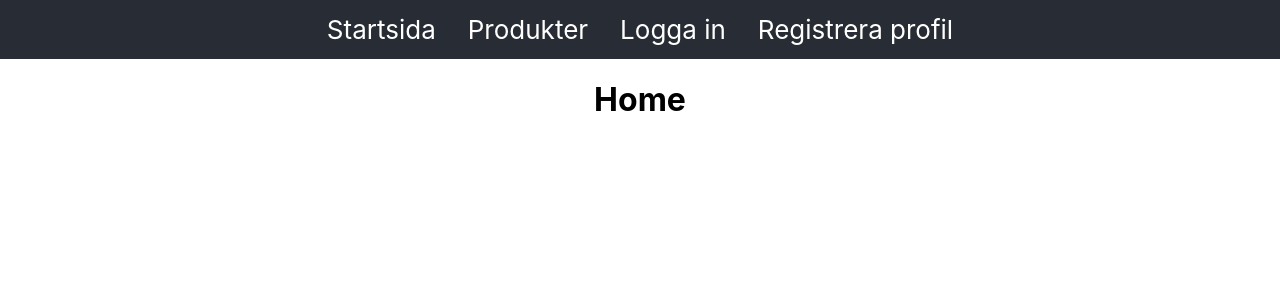
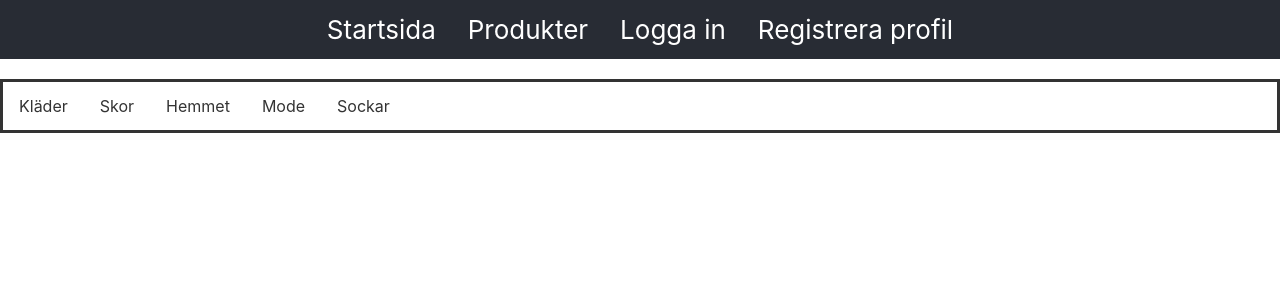
Before and after one commit to peterpanduro/d0018e-webb, a React (Create React App) app: page / in a window 1280 px wide. Shown: the top 300 px of the page. Built offline with nearby package versions, Linux system fonts and the light colour scheme.

Commit message:
added categories

```diff
--- a/src/App.css
+++ b/src/App.css
@@ -1,6 +1,7 @@
 .App {
   text-align: center;
 }
+
 
 .App-logo {
   height: 40vmin;
--- a/src/App.js
+++ b/src/App.js
@@ -5,6 +5,7 @@ import Home from './views/Home'
 import Products from './views/Products'
 import Login from './views/Login'
 import RegisterProfile from './views/RegisterProfile'
+
 
 function App() {
   return (
@@ -25,6 +26,7 @@ function App() {
               <li>
                 <Link to="/register">Registrera profil</Link>
               </li>
+
             </ul>
           </nav>
         </header>
--- a/src/views/Home.js
+++ b/src/views/Home.js
@@ -1,9 +1,15 @@
 import React from 'react';
+import Categories from './components/Categories';
+import Borders from './components/Borders';
+
 
 function Home() {
   return (
     <div className="Home">
-      <h1>Home</h1>
+      <br></br>
+
+      <Categories/>
+
 
     </div>
   );
--- /dev/null
+++ b/src/views/components/Borders.css
@@ -0,0 +1,8 @@
+.Borders #left, #right {
+    background: yellow;
+    position: fixed;
+    top: 0; bottom: 0;
+    width: 100px;
+}
+#left { left: 0; }
+#right { right: 0; }
--- /dev/null
+++ b/src/views/components/Borders.js
@@ -0,0 +1,14 @@
+import React from 'react';
+import './Borders.css';
+
+
+function Borders() {
+  return (
+    <div className = 'Borders'>
+        <div id="left"></div>
+        <div id="right"></div>
+    </div>
+  );
+}
+
+export default Borders;
--- /dev/null
+++ b/src/views/components/Categories.css
@@ -0,0 +1,17 @@
+.Categories ul {
+    background-color: white;
+    list-style-type: none;
+    margin: 0;
+    padding: 0;
+    overflow: hidden;
+    border-style: solid;
+    border-color: #333;
+  }
+ .Categories li {
+    float:left;
+    display: block;
+    color: #333;
+    text-align: center;
+     padding: 14px 16px;
+    text-decoration: none;
+  }
--- a/src/components/Categories.js
+++ b/src/views/components/Categories.js
@@ -1,4 +1,5 @@
 import React from 'react';
+import './Categories.css';
 
 function Categories() {
   return (
```
